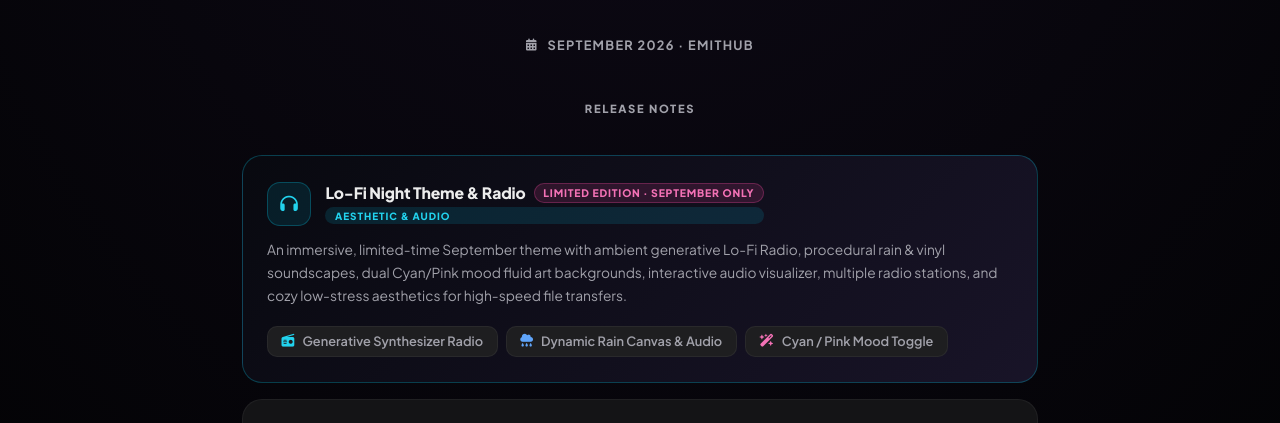
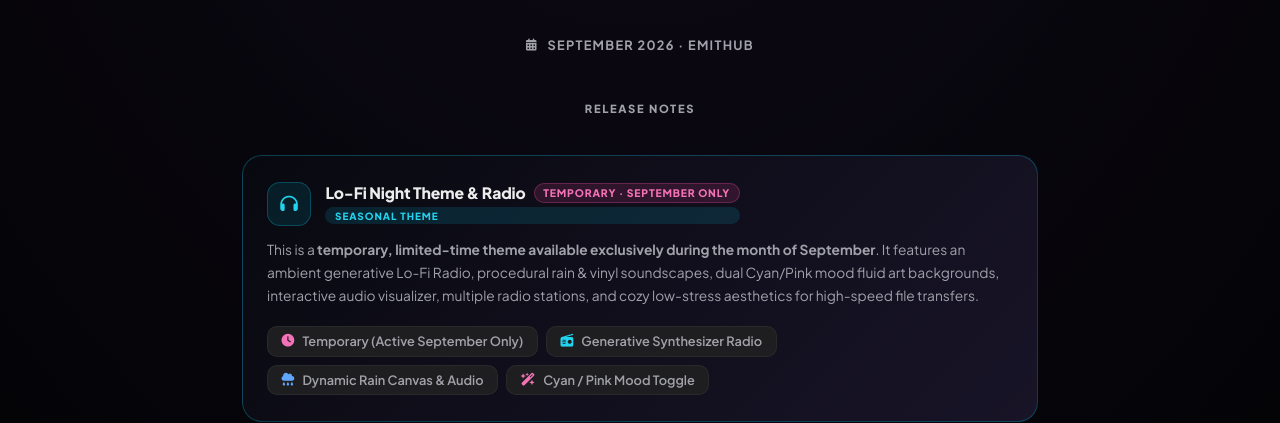
Before and after one commit to yoyonbusiness-cloud/YOUShare, a website: page patch-notes.html in a window 1280 px wide. Shown: the part 318-741 px from the top of the page. Drawn offline with Linux system fonts and the light colour scheme.

Commit message:
Clarify temporary September-only availability for Lo-Fi theme across patch notes and in-app modal

```diff
--- a/patch-notes.html
+++ b/patch-notes.html
@@ -565,13 +565,14 @@
             <div class="pn-card-meta">
                 <div class="pn-card-title" style="display:flex; align-items:center; gap:0.5rem; flex-wrap:wrap;">
                     Lo-Fi Night Theme & Radio
-                    <span style="font-size:0.65rem; padding:0.18rem 0.55rem; border-radius:999px; background:rgba(236,72,153,0.15); color:#f472b6; border:1px solid rgba(236,72,153,0.3); font-weight:800; text-transform:uppercase; letter-spacing:0.08em;">Limited Edition · September Only</span>
+                    <span style="font-size:0.65rem; padding:0.18rem 0.55rem; border-radius:999px; background:rgba(236,72,153,0.15); color:#f472b6; border:1px solid rgba(236,72,153,0.3); font-weight:800; text-transform:uppercase; letter-spacing:0.08em;">Temporary · September Only</span>
                 </div>
-                <span class="pn-card-tag" style="background:rgba(6,182,212,0.15); color:#22d3ee;">Aesthetic & Audio</span>
+                <span class="pn-card-tag" style="background:rgba(6,182,212,0.15); color:#22d3ee;">Seasonal Theme</span>
             </div>
         </div>
-        <p class="pn-card-desc">An immersive, limited-time September theme with ambient generative Lo-Fi Radio, procedural rain & vinyl soundscapes, dual Cyan/Pink mood fluid art backgrounds, interactive audio visualizer, multiple radio stations, and cozy low-stress aesthetics for high-speed file transfers.</p>
+        <p class="pn-card-desc">This is a <strong>temporary, limited-time theme available exclusively during the month of September</strong>. It features an ambient generative Lo-Fi Radio, procedural rain & vinyl soundscapes, dual Cyan/Pink mood fluid art backgrounds, interactive audio visualizer, multiple radio stations, and cozy low-stress aesthetics for high-speed file transfers.</p>
         <div class="pn-shortcuts" style="margin-top:0.3rem;">
+            <div class="pn-shortcut"><i class="fa-solid fa-clock" style="color:#f472b6;"></i> <span>Temporary (Active September Only)</span></div>
             <div class="pn-shortcut"><i class="fa-solid fa-radio" style="color:#22d3ee;"></i> <span>Generative Synthesizer Radio</span></div>
             <div class="pn-shortcut"><i class="fa-solid fa-cloud-rain" style="color:#60a5fa;"></i> <span>Dynamic Rain Canvas & Audio</span></div>
             <div class="pn-shortcut"><i class="fa-solid fa-wand-magic-sparkles" style="color:#f472b6;"></i> <span>Cyan / Pink Mood Toggle</span></div>
```
Also changed, not shown: index.html (+13 -0 lines).
